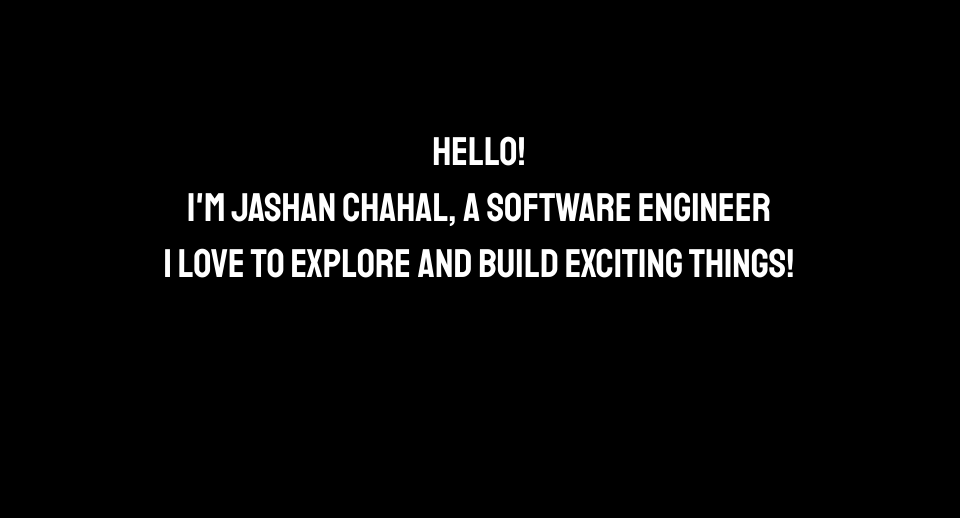
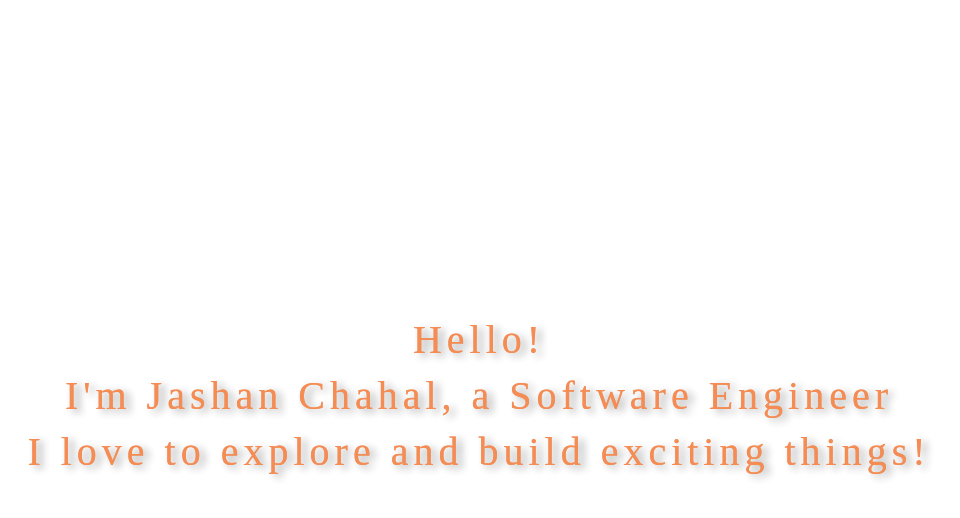
Before and after one commit to JashanChahal/JashanChahal.github.io, a React (Create React App) app: page / in a window 1280 px wide. Shown: the top 518 px of the page, without its empty margins (161-1121 px from the left). Built offline with nearby package versions, Linux system fonts and the light colour scheme.

Commit message:
Added animatedText component

```diff
--- a/src/App.css
+++ b/src/App.css
@@ -1,4 +1,7 @@
 .Intro{
-    margin-top: 10%;
     text-align: center;
+    display: grid;
+    place-items: center;
+    min-height: 100vh;
+    padding: 0 10px;
 }
--- /dev/null
+++ b/src/components/AnimatedText.js
@@ -0,0 +1,51 @@
+import { useState, useRef } from 'react';
+import './animatedText.css'
+export const AnimatedText = ({ textColor, overlayColor, children, ...props }) => {
+    const initialMousePos = { x: 0, y: 0 };
+    const containerElem = useRef(null);
+    const [mousePos, setMousePos] = useState(initialMousePos)
+
+    const handleMouseOut = () => setMousePos(initialMousePos)
+    const handleMouseMove = (event) => {
+        event = event.nativeEvent;
+        const elem = containerElem.current;
+        console.log(elem);
+        const newX = (event.offsetX / elem.clientWidth) * 100;
+        const newY = (event.offsetY / elem.clientHeight) * 100;
+        const newMousePos = {
+            x: newX,
+            y: newY
+        };
+        setMousePos(newMousePos);
+    };
+
+    return (
+
+        <section
+            className="animatedTextContainer"
+            {...props}
+            style={{
+                "--maskX": mousePos.x,
+                "--maskY": mousePos.y
+            }
+            }
+            ref={containerElem}
+            onMouseMove={handleMouseMove}
+            onMouseOut={handleMouseOut}
+        >
+            <div
+                style={{ color: textColor }}
+                className="animatedTextContent"
+            >
+                {children}
+            </div>
+            <div
+                style={{ color: overlayColor }}
+                className="animatedTextContentClone"
+            >
+                {children}
+            </div>
+
+        </section>
+    );
+}
--- a/src/components/Intro.js
+++ b/src/components/Intro.js
@@ -1,9 +1,13 @@
+import { AnimatedText } from "./AnimatedText"
+
 export const Intro = () => {
     return (
         <div className="Intro">
+           <AnimatedText textColor = "#f09f73" overlayColor="#f58c53">
             <h1>Hello!</h1>
             <h1>I'm Jashan Chahal, a Software Engineer</h1>
             <h1>I love to explore and build exciting things!</h1>
+            </AnimatedText>
         </div>
     )
 }
--- /dev/null
+++ b/src/components/animatedText.css
@@ -0,0 +1,40 @@
+.animatedTextContainer {
+    position: relative;
+    cursor: default;
+    user-select: none;
+    --maskX: 0;
+    --maskY: 0
+}
+
+.animatedTextContent {
+    color: #000000;
+    font-size: 100px;
+    font-weight: 600;
+    font-family: "Graduate",cursive;
+    line-height: 1.1;
+    letter-spacing: 5px;
+    text-shadow: 5px 3px 8px rgb(0,0,0,0.2);
+    margin: 0;
+}
+
+.animatedTextContentClone {
+    font-size: 100px;
+    font-weight: 600;
+    font-family: "Graduate",cursive;
+    line-height: 1.1;
+    letter-spacing: 5px;
+    text-shadow: 5px 3px 8px rgb(0,0,0,0.2);
+    margin: 0;
+    position: absolute;
+    left: 0;
+    top: 0;
+    color: #ffffff;
+
+    transition: all 0.4s ease-out;
+    clip-path: polygon(
+      0 0 ,
+      calc(var(--maskX) * 1% + (var(--maskY)-50)*0.4% ) 0,
+        calc(var(--maskX) * 1% + (var(--maskY)-50) * -0.4%) 100%,
+      0 100%
+    ) ;
+}
--- a/src/index.css
+++ b/src/index.css
@@ -1,8 +1,10 @@
 body {
   margin: 0;
   font-family: 'Staatliches', cursive;
-  background-color: #000000;
+  background-color: white;
   color: white;
+  padding: 0;
+  margin: 0;
 }
 
 code {
```
Also changed, not shown: 1 other file (tests, documents, lock files or other folders).
